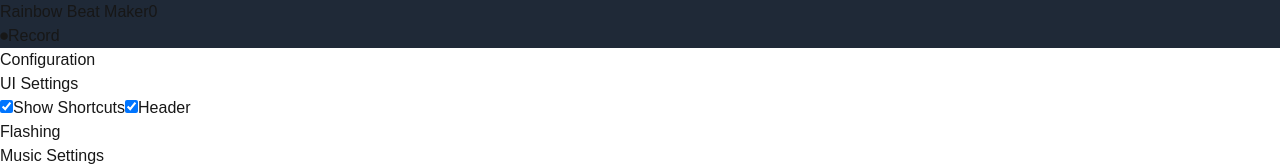
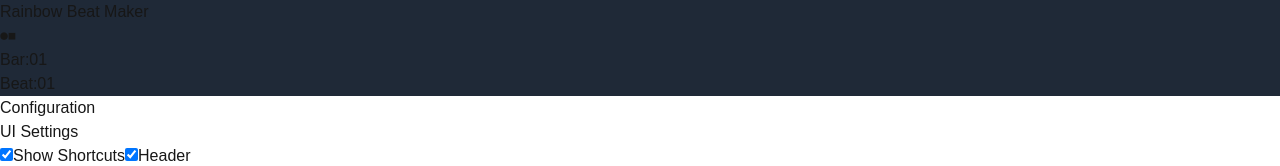
Before and after one commit to enw/rainbow-beat-maker, a Next.js app: page / in a window 1280 px wide. Shown: the top 166 px of the page. Built offline with nearby package versions, Linux system fonts and the light colour scheme; no server answers.

Commit message:
Add ScrubberControls and enhance playback tracking with bar and beat display

```diff
--- a/src/components/Header.tsx
+++ b/src/components/Header.tsx
@@ -1,17 +1,21 @@
 import React from "react";
 import { Pattern } from "./types";
+import { ScrubberControls } from "./ScrubberControls";
 
 type HeaderProps = {
   currentPattern: Pattern | null;
   isPlaying: boolean;
   isRecording: boolean;
   onPlay: () => void;
+  onPlayFromStart: () => void;
   onRecord: () => void;
   onStop: () => void;
   onStopRecording: () => void;
   onClear: () => void;
   headerColor: string;
   beatCount: number;
+  currentBar: number;
+  currentBeat: number;
   className?: string;
 };
 
@@ -20,12 +24,15 @@ export function Header({
   isPlaying,
   isRecording,
   onPlay,
+  onPlayFromStart,
   onRecord,
   onStop,
   onStopRecording,
   onClear,
   headerColor,
   beatCount,
+  currentBar,
+  currentBeat,
   className = "",
 }: HeaderProps) {
   return (
@@ -42,48 +49,22 @@ export function Header({
               : "bg-blue-500 scale-100"
           }`}
         />
-        {beatCount}
       </h1>
 
       <div className="flex items-center gap-4">
-        {!isRecording && !isPlaying && (
-          <>
-            <button
-              onClick={onRecord}
-              className="px-4 py-2 rounded bg-red-500 hover:bg-red-600 text-white flex items-center gap-2"
-            >
-              <span className="text-xl">⏺</span>
-              {currentPattern ? "Overdub" : "Record"}
-            </button>
-            {currentPattern && (
-              <button
-                onClick={onPlay}
-                className="px-4 py-2 rounded bg-green-500 hover:bg-green-600 text-white flex items-center gap-2"
-              >
-                <span className="text-xl">▶</span>
-                Play
-              </button>
-            )}
-          </>
-        )}
-        {isRecording && (
-          <button
-            onClick={onStopRecording}
-            className="px-4 py-2 rounded bg-yellow-500 hover:bg-yellow-600 text-white flex items-center gap-2"
-          >
-            <span className="text-xl">⏹</span>
-            Stop Recording
-          </button>
-        )}
-        {isPlaying && !isRecording && (
-          <button
-            onClick={onStop}
-            className="px-4 py-2 rounded bg-red-500 hover:bg-red-600 text-white flex items-center gap-2"
-          >
-            <span className="text-xl">⏹</span>
-            Stop
-          </button>
-        )}
+        <ScrubberControls
+          currentPattern={currentPattern}
+          isPlaying={isPlaying}
+          isRecording={isRecording}
+          onPlay={onPlay}
+          onPlayFromStart={onPlayFromStart}
+          onRecord={onRecord}
+          onRecordOverdub={onRecord}
+          onStop={isRecording ? onStopRecording : onStop}
+          currentBar={currentBar}
+          currentBeat={currentBeat}
+        />
+
         {currentPattern && !isPlaying && !isRecording && (
           <button
             onClick={onClear}
--- /dev/null
+++ b/src/components/ScrubberControls.tsx
@@ -0,0 +1,109 @@
+import React from "react";
+
+type ScrubberControlsProps = {
+  currentPattern: Pattern | null;
+  isPlaying: boolean;
+  isRecording: boolean;
+  onPlay: () => void;
+  onPlayFromStart: () => void;
+  onRecord: () => void;
+  onRecordOverdub: () => void;
+  onStop: () => void;
+  currentBar: number;
+  currentBeat: number;
+  className?: string;
+};
+
+export function ScrubberControls({
+  currentPattern,
+  isPlaying,
+  isRecording,
+  onPlay,
+  onPlayFromStart,
+  onRecord,
+  onRecordOverdub,
+  onStop,
+  currentBar,
+  currentBeat,
+  className = "",
+}: ScrubberControlsProps) {
+  return (
+    <div className={`flex items-center gap-4 ${className}`}>
+      {/* Transport Controls */}
+      <div className="flex items-center gap-2 bg-gray-700 rounded-lg p-1">
+        {!isRecording && !isPlaying && (
+          <>
+            <button
+              onClick={onRecord}
+              className="p-2 rounded hover:bg-gray-600 text-red-500"
+              title="Record New Pattern"
+            >
+              <span className="text-xl">⏺</span>
+            </button>
+            {currentPattern && (
+              <button
+                onClick={onRecordOverdub}
+                className="p-2 rounded hover:bg-gray-600 text-orange-500"
+                title="Record Overdub"
+              >
+                <span className="text-xl">⏺</span>
+              </button>
+            )}
+          </>
+        )}
+
+        <button
+          onClick={onStop}
+          className={`p-2 rounded hover:bg-gray-600 ${
+            isPlaying || isRecording ? "text-yellow-500" : "text-gray-400"
+          }`}
+          title="Stop"
+          disabled={!isPlaying && !isRecording}
+        >
+          <span className="text-xl">⏹</span>
+        </button>
+
+        {currentPattern && !isRecording && (
+          <>
+            <button
+              onClick={onPlay}
+              className={`p-2 rounded hover:bg-gray-600 ${
+                isPlaying ? "text-gray-400" : "text-green-500"
+              }`}
+              disabled={isPlaying}
+              title="Play/Continue"
+            >
+              <span className="text-xl">▶</span>
+            </button>
+            <button
+              onClick={onPlayFromStart}
+              className={`p-2 rounded hover:bg-gray-600 ${
+                isPlaying ? "text-gray-400" : "text-green-500"
+              }`}
+              disabled={isPlaying}
+              title="Play from Start"
+            >
+              <span className="text-xl">⏮▶</span>
+            </button>
+          </>
+        )}
+      </div>
+
+      {/* Bar/Beat Display */}
+      <div className="flex items-center gap-4 text-white">
+        <div className="flex items-center gap-2">
+          <span className="text-gray-400">Bar:</span>
+          <span className="font-mono bg-gray-700 px-2 py-1 rounded">
+            {currentBar.toString().padStart(2, "0")}
+          </span>
+        </div>
+        <div className="flex items-center gap-2">
+          <span className="text-gray-400">Beat:</span>
+          <span className="font-mono bg-gray-700 px-2 py-1 rounded">
+            {currentBeat.toString().padStart(2, "0")}
+          </span>
+        </div>
+      </div>
+    </div>
+  );
+}
--- a/src/components/mpc.tsx
+++ b/src/components/mpc.tsx
@@ -377,6 +377,8 @@ export default function MPC() {
   const [headerColor, setHeaderColor] = useState("#1f2937"); // Default header color (gray-800)
   const [flashHeader, setFlashHeader] = useState(true); // New state for flashing header
   const [beatCount, setBeatCount] = useState(0); // New state for beat count
+  const [currentBar, setCurrentBar] = useState(1);
+  const [currentBeat, setCurrentBeat] = useState(1);
 
   // Set all boolean config options to true by default
   const [isMetronomeOn, setIsMetronomeOn] = useState(true);
@@ -801,6 +803,31 @@ export default function MPC() {
     []
   );
 
+  const playFromStart = useCallback(() => {
+    if (!currentPattern) return;
+    setCurrentTime(0);
+    setCurrentBar(1);
+    setCurrentBeat(1);
+    playPattern();
+  }, [currentPattern, playPattern]);
+
+  // Update bar and beat count during playback
+  useEffect(() => {
+    if (isPlaying && currentPattern) {
+      const beatsPerMeasure = 4;
+      const beatDuration = 60000 / bpm;
+      const totalBeats = Math.floor(currentTime / beatDuration);
+      const newBar = Math.floor(totalBeats / beatsPerMeasure) + 1;
+      const newBeat = (totalBeats % beatsPerMeasure) + 1;
+
+      setCurrentBar(newBar);
+      setCurrentBeat(newBeat);
+    } else {
+      setCurrentBar(1);
+      setCurrentBeat(1);
+    }
+  }, [isPlaying, currentPattern, currentTime, bpm]);
+
   return (
     <div className="h-screen flex flex-col">
       {/* Header fixed at top */}
@@ -810,12 +837,15 @@ export default function MPC() {
         isPlaying={isPlaying}
         isRecording={isRecording}
         onPlay={playPattern}
+        onPlayFromStart={playFromStart}
         onRecord={startRecording}
         onStop={stopPattern}
         onStopRecording={stopRecording}
         onClear={clearPattern}
         headerColor={headerColor}
         beatCount={beatCount}
+        currentBar={currentBar}
+        currentBeat={currentBeat}
       />
 
       {/* Main content area */}
```
